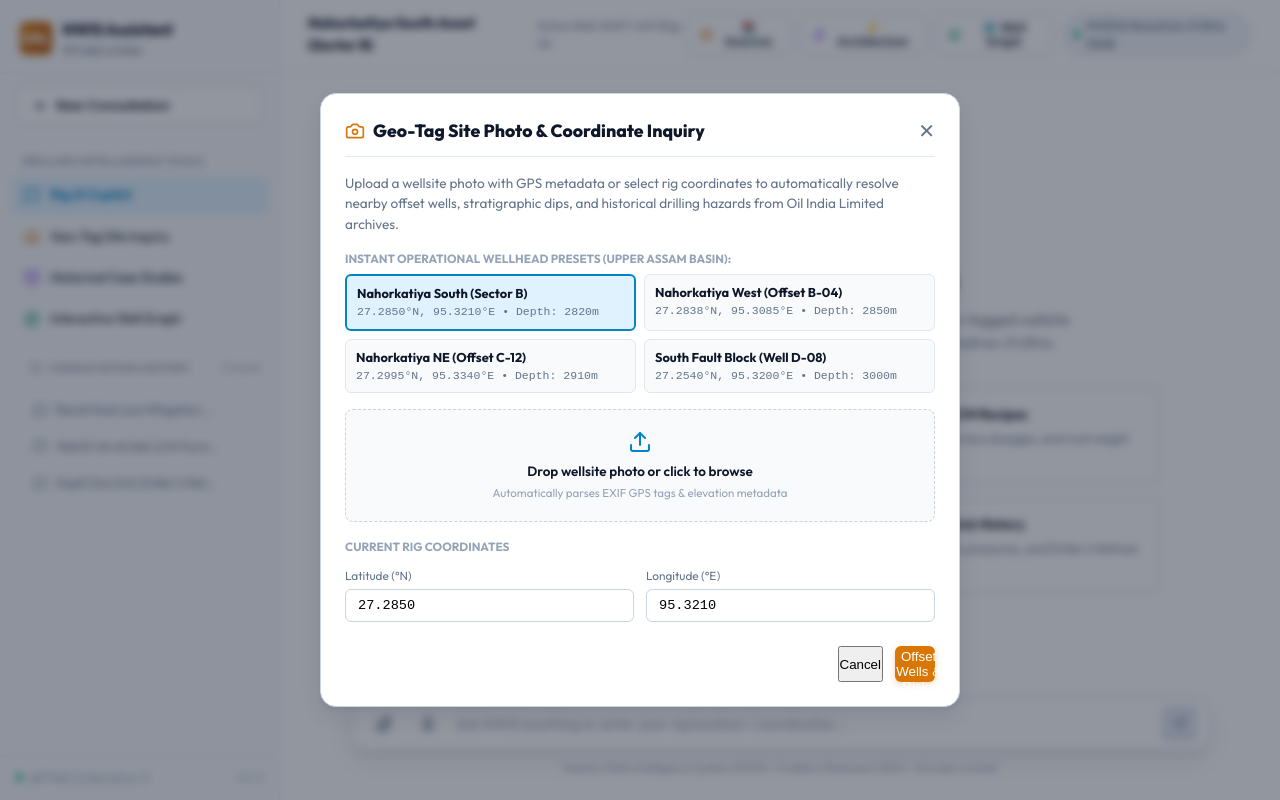
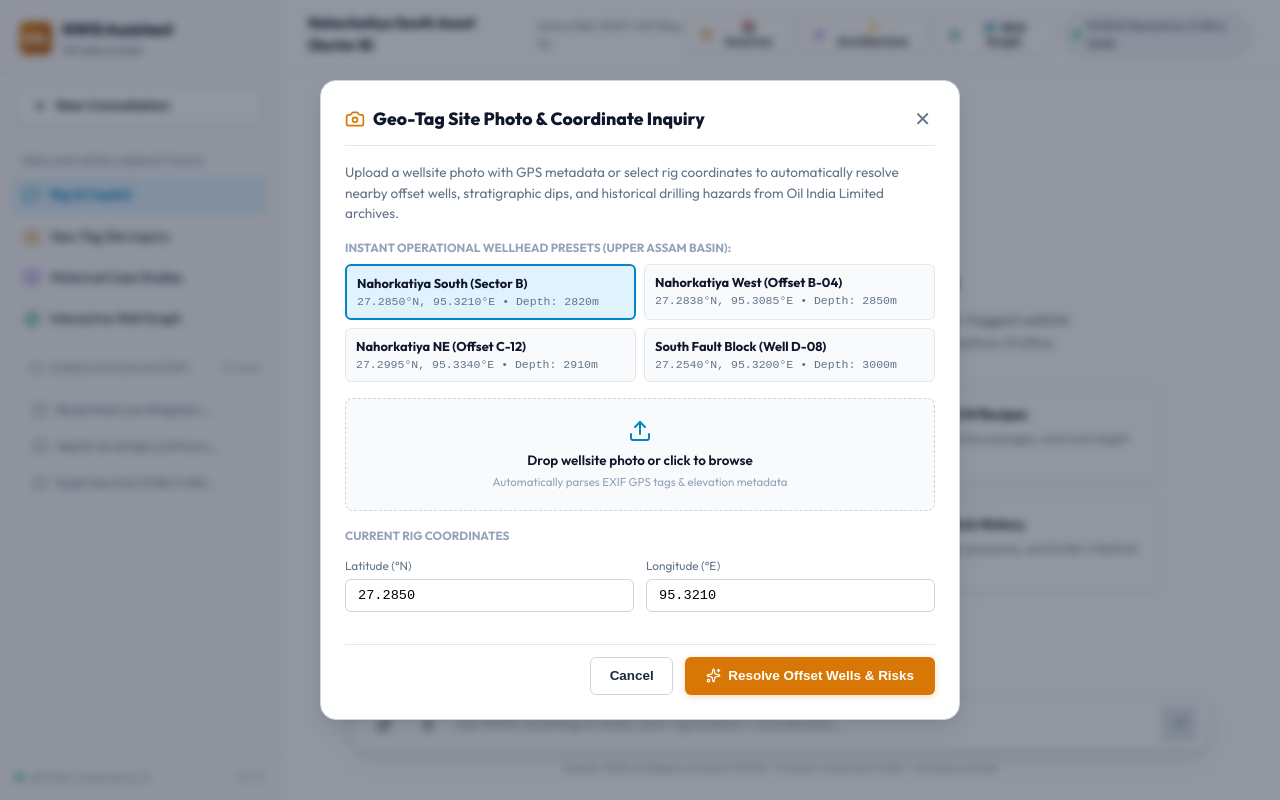
Before and after one commit to ARJUN-PUNDIR/nwis, a React (Vite) app in the folder frontend/: page / in a window 1280 px wide. Both pictures are taken after a click on the element "Geo-Tag Site Inquiry". Built offline with nearby package versions, Linux system fonts and the light colour scheme.

Commit message:
Fix button alignment: add unified modal-actions, btn-secondary, and btn-primary classes

```diff
--- a/frontend/src/components/CaseStudiesModal.jsx
+++ b/frontend/src/components/CaseStudiesModal.jsx
@@ -428,15 +428,14 @@ Recommendation: Pre-treat active mud system with 20 ppb CaCO3 before drilling 28
         )}
 
         {/* Modal Actions Footer */}
-        <div style={{ display: 'flex', justifyContent: 'space-between', alignItems: 'center', marginTop: '0.4rem', paddingTop: '0.5rem', borderTop: '1px solid var(--border-subtle)' }}>
+        <div style={{ display: 'flex', justifyContent: 'space-between', alignItems: 'center', marginTop: '0.4rem', paddingTop: '0.65rem', borderTop: '1px solid var(--border-subtle)' }}>
           <button className="btn-secondary" onClick={onClose}>
             Close
           </button>
 
           <button
-            className="send-btn"
+            className="btn-primary"
             onClick={() => handleApplyToChat(currentCase)}
-            style={{ padding: '0.5rem 1.25rem', display: 'flex', alignItems: 'center', gap: '0.45rem' }}
           >
             <ArrowRight size={15} />
             <span>Consult Copilot on Selected Case</span>
--- a/frontend/src/components/GeoTagModal.jsx
+++ b/frontend/src/components/GeoTagModal.jsx
@@ -162,7 +162,7 @@ export default function GeoTagModal({ isOpen = true, onClose, onResolve, onResol
         </div>
 
         {/* Modal Actions */}
-        <div style={{ display: 'flex', justifyContent: 'flex-end', gap: '0.75rem', marginTop: '0.5rem' }}>
+        <div className="modal-actions">
           <button
             type="button"
             className="btn-secondary"
@@ -172,10 +172,9 @@ export default function GeoTagModal({ isOpen = true, onClose, onResolve, onResol
           </button>
           <button
             type="button"
-            className="send-btn"
+            className="btn-primary"
             onClick={handleSubmit}
             disabled={isUploading}
-            style={{ padding: '0.5rem 1.25rem', display: 'flex', alignItems: 'center', gap: '0.45rem' }}
           >
             {isUploading ? (
               <span>Resolving Nearby Wells...</span>
--- a/frontend/src/components/WellGraphModal.jsx
+++ b/frontend/src/components/WellGraphModal.jsx
@@ -206,10 +206,11 @@ export default function WellGraphModal({ isOpen = true, onClose, graphData, onCo
               }}
             />
             <button
-              className="send-btn"
+              type="button"
+              className="btn-primary"
               onClick={() => handleSendQuery()}
               disabled={!customQuery.trim()}
-              style={{ padding: '0.5rem 1.1rem', display: 'flex', alignItems: 'center', gap: '0.45rem' }}
+              style={{ height: '36px', padding: '0 1.1rem' }}
             >
               <span>Ask Copilot</span>
               <Send size={14} />
--- a/frontend/src/index.css
+++ b/frontend/src/index.css
@@ -738,6 +738,86 @@ body {
   font-size: 1.25rem;
   color: var(--text-muted);
   cursor: pointer;
+  padding: 4px;
+  border-radius: 4px;
+  line-height: 1;
+  display: flex;
+  align-items: center;
+  justify-content: center;
+  transition: all var(--transition-fast);
+}
+
+.close-modal-btn:hover {
+  background: #f1f5f9;
+  color: var(--text-main);
+}
+
+/* Modal Actions & Standard Modal Buttons */
+.modal-actions {
+  display: flex;
+  align-items: center;
+  justify-content: flex-end;
+  gap: 0.75rem;
+  margin-top: 1rem;
+  padding-top: 0.75rem;
+  border-top: 1px solid var(--border-subtle);
+}
+
+.btn-secondary {
+  display: inline-flex;
+  align-items: center;
+  justify-content: center;
+  gap: 0.4rem;
+  height: 38px;
+  padding: 0 1.15rem;
+  border-radius: var(--radius-sm);
+  background: #ffffff;
+  color: var(--text-body);
+  border: 1px solid var(--border-medium);
+  font-size: 0.84rem;
+  font-weight: 600;
+  cursor: pointer;
+  white-space: nowrap;
+  transition: all var(--transition-fast);
+  box-sizing: border-box;
+}
+
+.btn-secondary:hover {
+  background: #f8fafc;
+  border-color: #cbd5e1;
+  color: var(--text-main);
+}
+
+.btn-primary {
+  display: inline-flex;
+  align-items: center;
+  justify-content: center;
+  gap: 0.45rem;
+  height: 38px;
+  padding: 0 1.25rem;
+  border-radius: var(--radius-sm);
+  background: var(--oil-amber);
+  color: #ffffff;
+  border: 1px solid transparent;
+  font-size: 0.84rem;
+  font-weight: 700;
+  cursor: pointer;
+  white-space: nowrap;
+  box-shadow: 0 2px 6px rgba(217, 119, 6, 0.25);
+  transition: all var(--transition-fast);
+  box-sizing: border-box;
+}
+
+.btn-primary:hover {
+  background: #b45309;
+  box-shadow: 0 3px 8px rgba(217, 119, 6, 0.35);
+}
+
+.btn-primary:disabled {
+  background: #e2e8f0;
+  color: #94a3b8;
+  cursor: not-allowed;
+  box-shadow: none;
 }
 
 /* ==========================================================================
```
